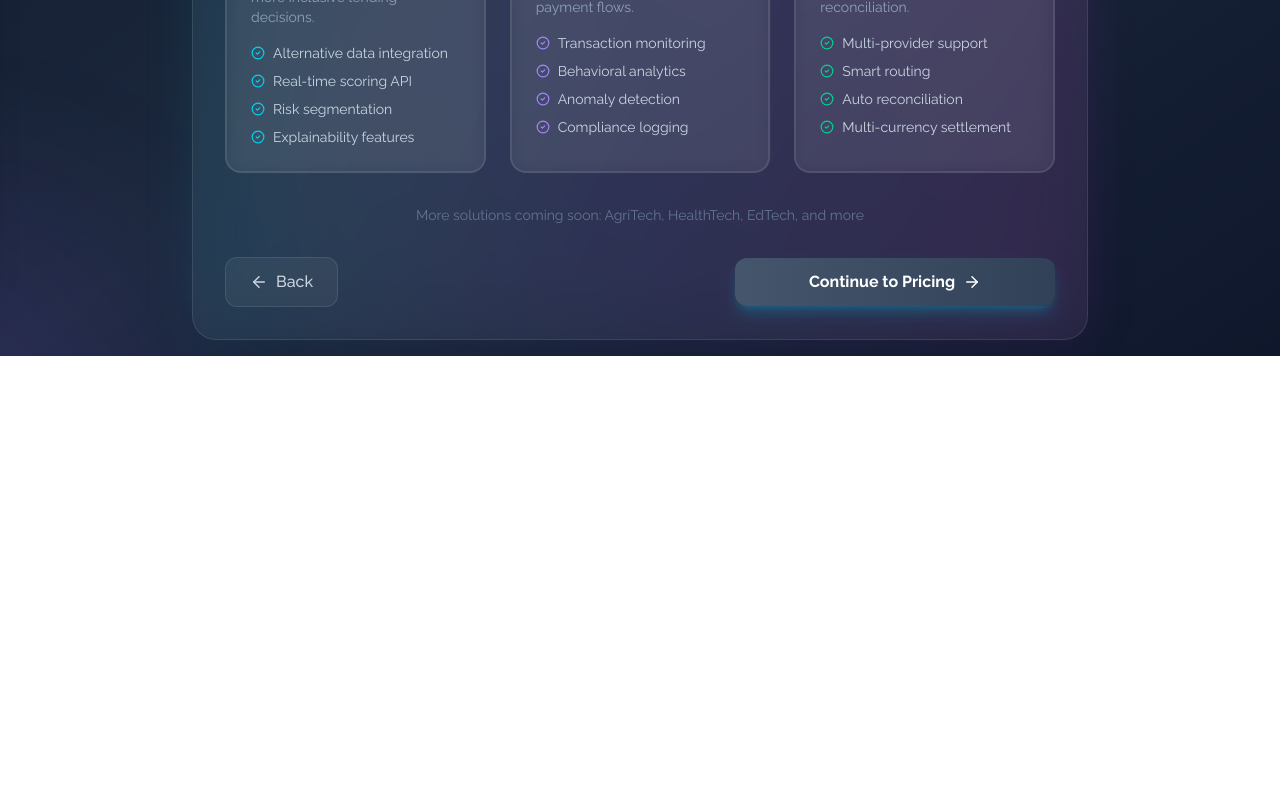
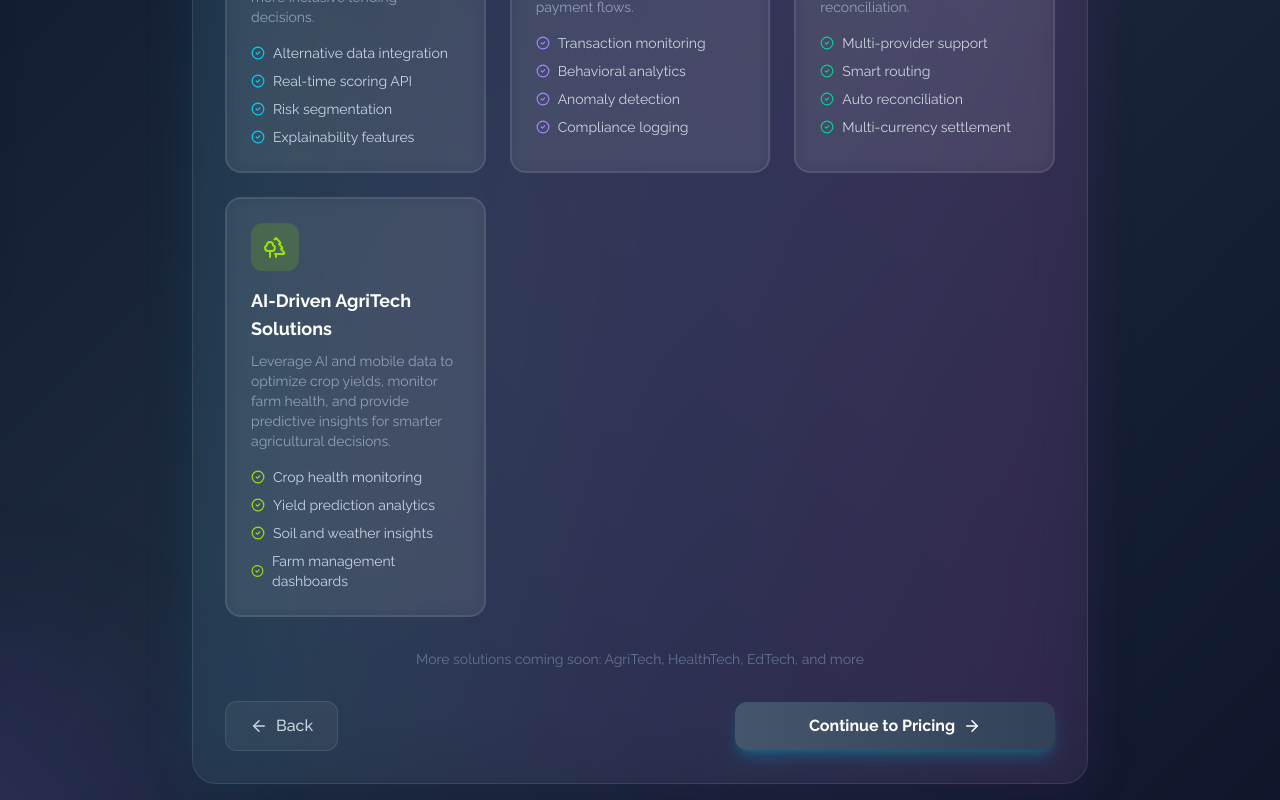
Before and after one commit to somahorse/SomaHorseNexus, a Next.js app in the folder frontend/: page /client/onboarding/step-2 in a window 1280 px wide. Shown: the part 526-1326 px from the top of the page. Before the commit the page ends 882 px from the top, so only its background shows below. Built offline with nearby package versions, Linux system fonts and the light colour scheme; no server answers; the database is empty; sample sign-in values are in the browser's storage.

Commit message:
added the agritceh solution to the client onboarding

```diff
--- a/frontend/src/app/client/onboarding/step-2/page.tsx
+++ b/frontend/src/app/client/onboarding/step-2/page.tsx
@@ -14,6 +14,7 @@ import {
     CheckCircle2,
     Sparkles,
     Lock,
+    Trees,
 } from "lucide-react";
 
 const solutions = [
@@ -59,6 +60,20 @@ const solutions = [
         color: "emerald",
         available: true,
     },
+    {
+        id: "agritech",
+        name: "AI-Driven AgriTech Solutions",
+        description: "Leverage AI and mobile data to optimize crop yields, monitor farm health, and provide predictive insights for smarter agricultural decisions.",
+        icon: Trees,
+        features: [
+            "Crop health monitoring",
+            "Yield prediction analytics",
+            "Soil and weather insights",
+            "Farm management dashboards",
+        ],
+        color: "lime",
+        available: true,
+    }
 ];
 
 export default function ClientOnboardingStep2() {
@@ -107,6 +122,12 @@ export default function ClientOnboardingStep2() {
                 bg: "bg-emerald-500/20",
                 icon: "text-emerald-400",
                 text: "text-emerald-400",
+            },
+            lime: {
+                border: isSelected ? "border-lime-500" : "border-white/10 hover:border-lime-500/50",
+                bg: "bg-lime-500/20",
+                icon: "text-lime-400",
+                text: "text-lime-400",
             },
         };
         return colors[color] || colors.cyan;
@@ -157,9 +178,8 @@ export default function ClientOnboardingStep2() {
                                         key={solution.id}
                                         onClick={() => setSelectedSolution(solution.id)}
                                         disabled={!solution.available}
-                                        className={`relative p-6 bg-white/5 backdrop-blur border-2 ${colors.border} rounded-2xl text-left transition-all duration-300 ${
-                                            isSelected ? "ring-2 ring-offset-2 ring-offset-slate-900" : ""
-                                        } ${!solution.available ? "opacity-50 cursor-not-allowed" : "hover:bg-white/10"}`}
+                                        className={`relative p-6 bg-white/5 backdrop-blur border-2 ${colors.border} rounded-2xl text-left transition-all duration-300 ${isSelected ? "ring-2 ring-offset-2 ring-offset-slate-900" : ""
+                                            } ${!solution.available ? "opacity-50 cursor-not-allowed" : "hover:bg-white/10"}`}
                                     >
                                         {isSelected && (
                                             <div className="absolute top-4 right-4">
```
